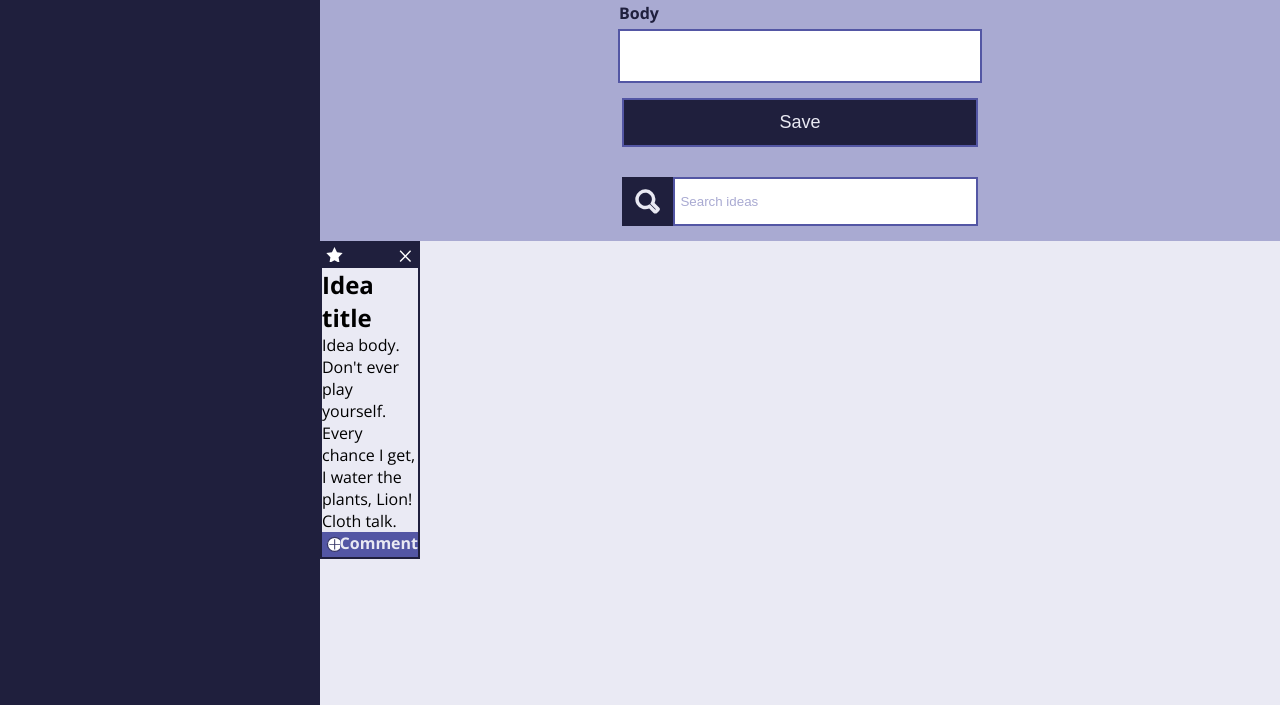
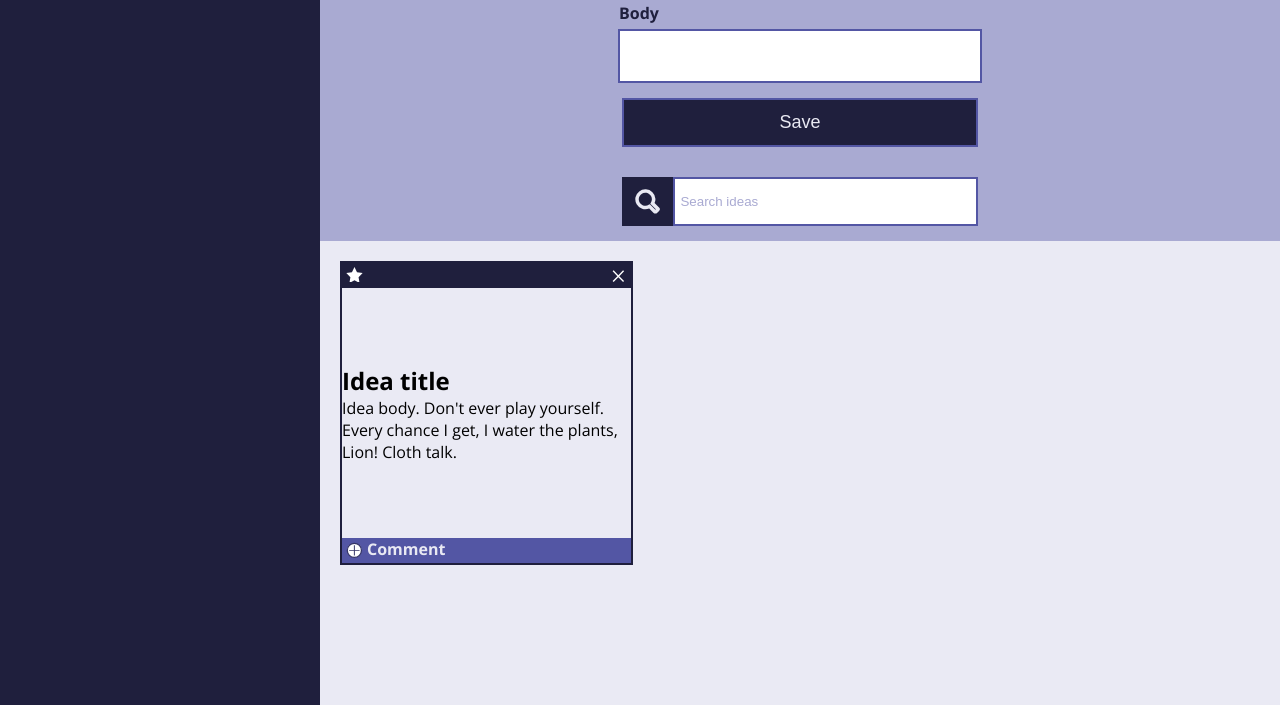
Before and after one commit to rachel-bock/ideabox, a plain HTML site: page index.html in a window 1280 px wide. Shown: the part 95-800 px from the top of the page. Drawn offline with nearby package versions, Linux system fonts and the light colour scheme.

Commit message:
Add grid layout

```diff
--- a/index.html
+++ b/index.html
@@ -24,7 +24,7 @@
           <input placeholder=" Search ideas"></input>
         </div>
       </section>
-      <section class="cards-section">
+      <section class="cards-section card-section-grid">
         <div class="card">
           <div class="card-top">
             <button class="favorite"></button>
--- a/styles.css
+++ b/styles.css
@@ -99,9 +99,11 @@ main {
 }
 
 .card {
+  display: flex;
+  flex-direction: column;
   border: 2px solid #1F1F3D;
-  height: 10%;
-  width: 10%;
+  height: 300px;
+  justify-content: space-between;
 }
 
 .card-top {
@@ -164,6 +166,13 @@ label {
   border: 2px solid #5356A4;
 }
 
+.card-section-grid {
+  display: grid;
+  grid-template-columns: repeat(3, 1fr);
+  grid-gap: 20px;
+  padding: 20px;
+}
+
 .search-bar > button {
   width: 15%;
   height: 100%;
```
